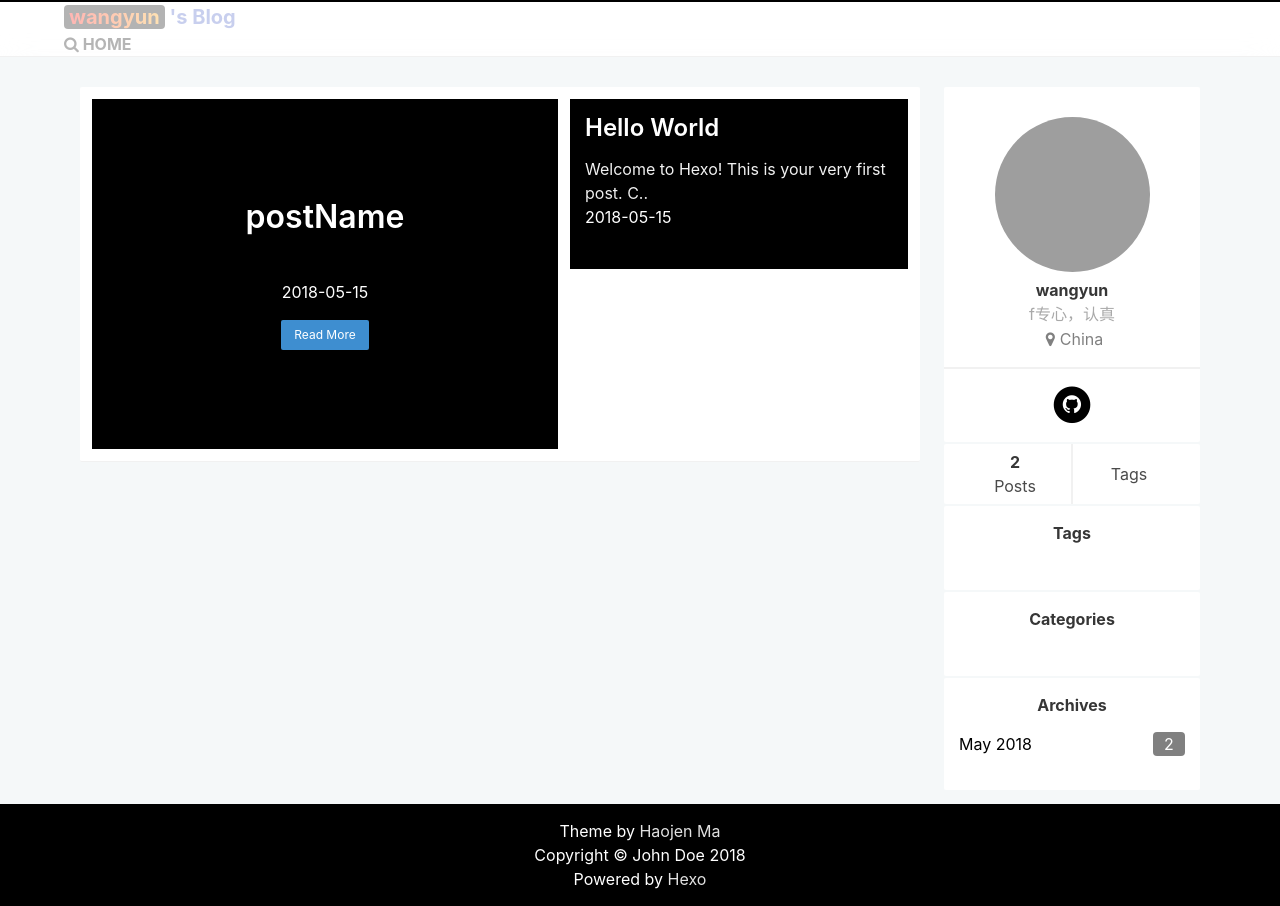
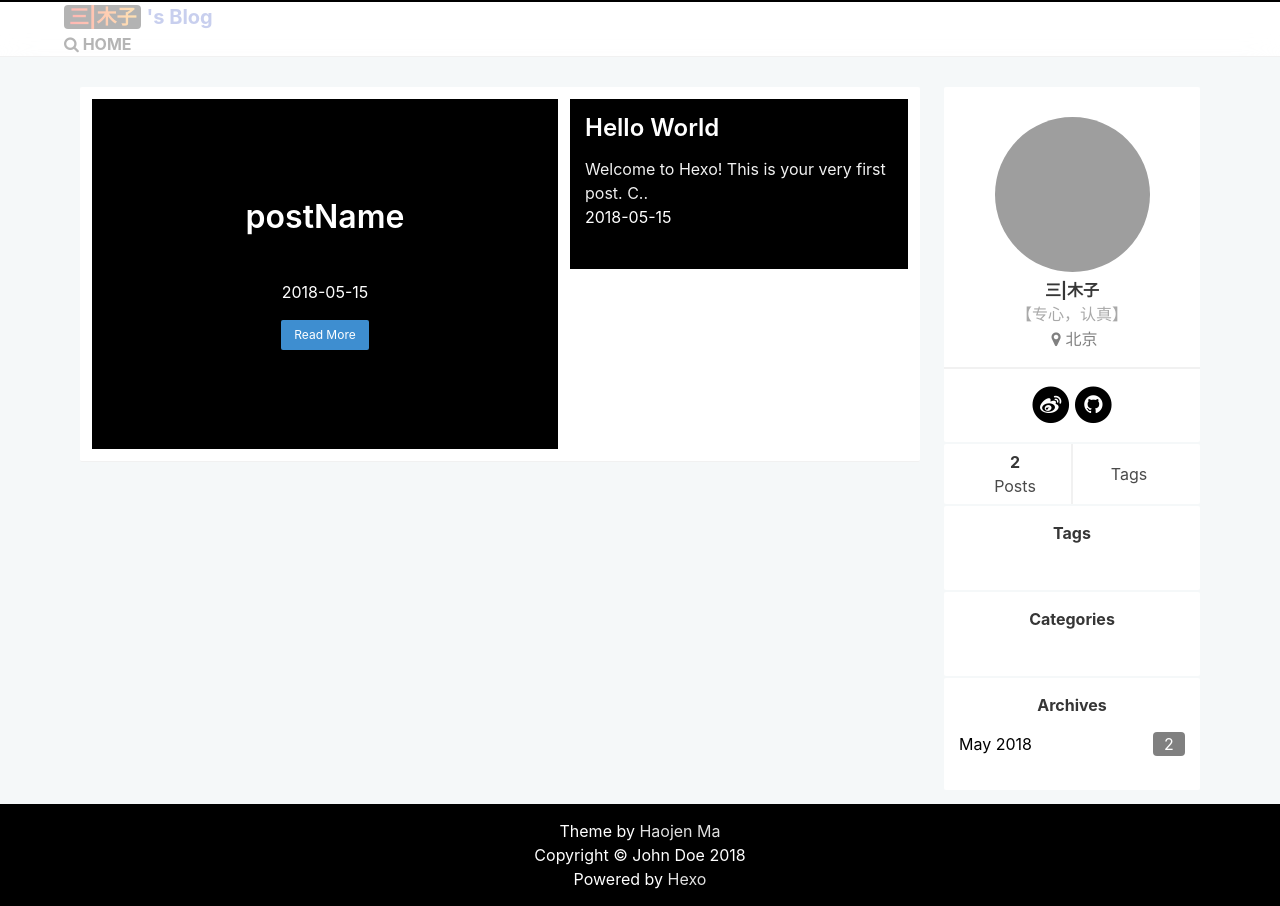
Before and after one commit to baidu6/baidu6.github.io, a plain HTML site: page index.html in a window 1280 px wide. Drawn offline with nearby package versions, Linux system fonts and the light colour scheme; grey boxes are pictures that could not be loaded.

Commit message:
Site updated: 2018-05-15 17:34:23

```diff
--- a/index.html
+++ b/index.html
@@ -37,7 +37,7 @@
     <nav class="nav">
          <div class="nav-left">
             <a href="/" class="nav-item" style="font-size: 20px;">
-              <span class="logo">wangyun</span>'s Blog
+              <span class="logo">三|木子</span>'s Blog
             </a>
          </div>
         <div class="nav-center is-hidden position-relative" id="search_container">
@@ -298,12 +298,12 @@
                 <img class="avatar" src="https://avatars1.githubusercontent.com/u/13496742?s=400&amp;u=26ebc2c14f55adba9905b07fb2d54ddb842cca8b&amp;v=4">
             </header>
             <section class="has-text-centered">
-                <h3><strong>wangyun</strong></h3>
-                <p class="sub-title">f专心，认真</p>
+                <h3><strong>三|木子</strong></h3>
+                <p class="sub-title">【专心，认真】</p>
 
                 <p class="is-flex center" style=" color: gray">
                     <i class="fa fa-map-marker" style="padding: 5px"></i>
-                    China
+                    北京
                 </p>
 
             </section>
@@ -316,6 +316,15 @@
 
 
 
+
+                <li>
+                    <a target="_blank" href="http://weibo.com/三木子_wangyun">
+                                        <span class="fa-stack fa-lg">
+                                            <i class="fa fa-circle fa-stack-2x"></i>
+                                            <i class="fa fa-weibo fa-stack-1x fa-inverse"></i>
+                                        </span>
+                    </a>
+                </li>
 
 
 
```
Also changed, not shown: 2018/05/15/hello-world/index.html (+2 -2 lines), 2018/05/15/postName/index.html (+2 -2 lines), archives/2018/05/index.html (+1 -1 lines), archives/2018/index.html (+1 -1 lines), archives/index.html (+1 -1 lines).
